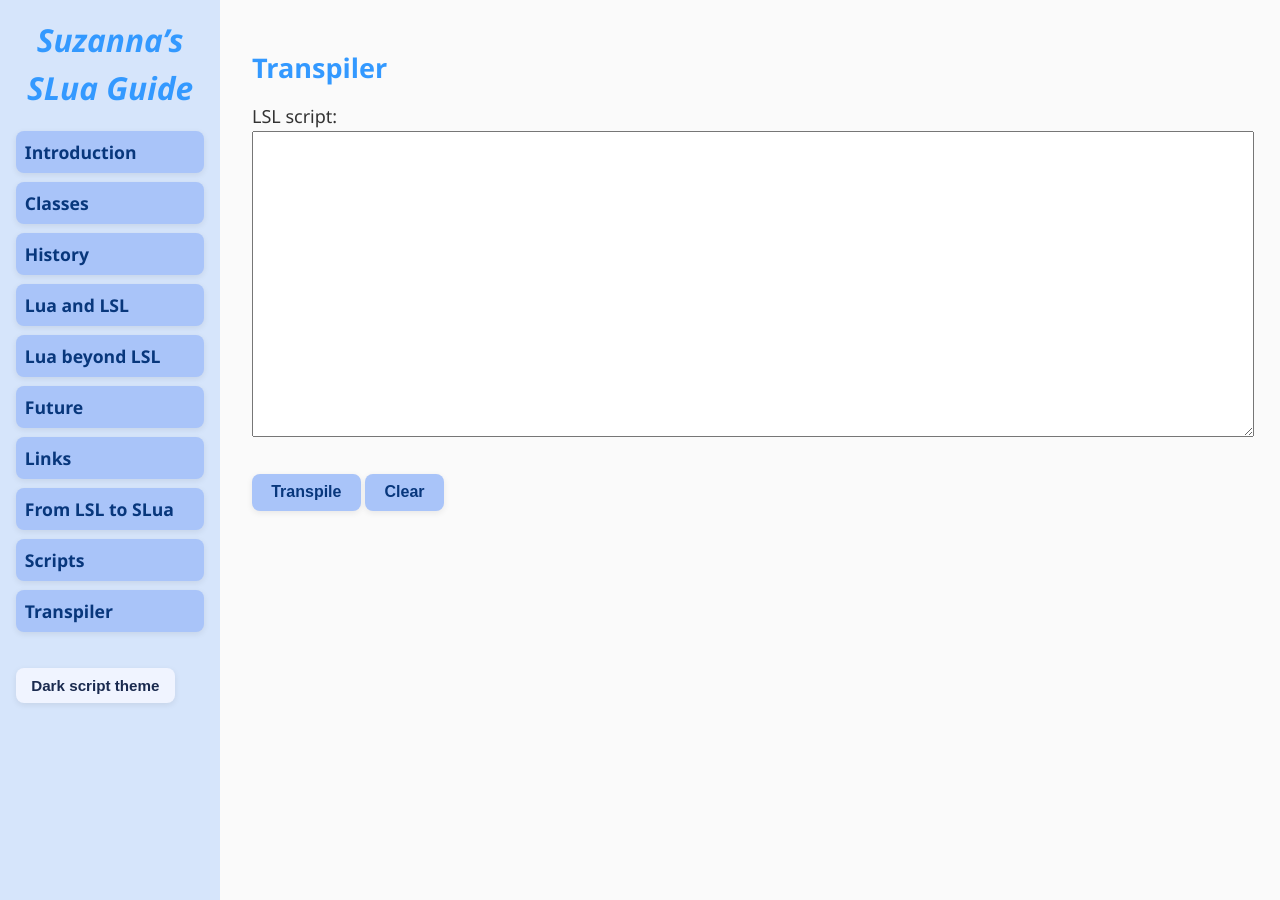
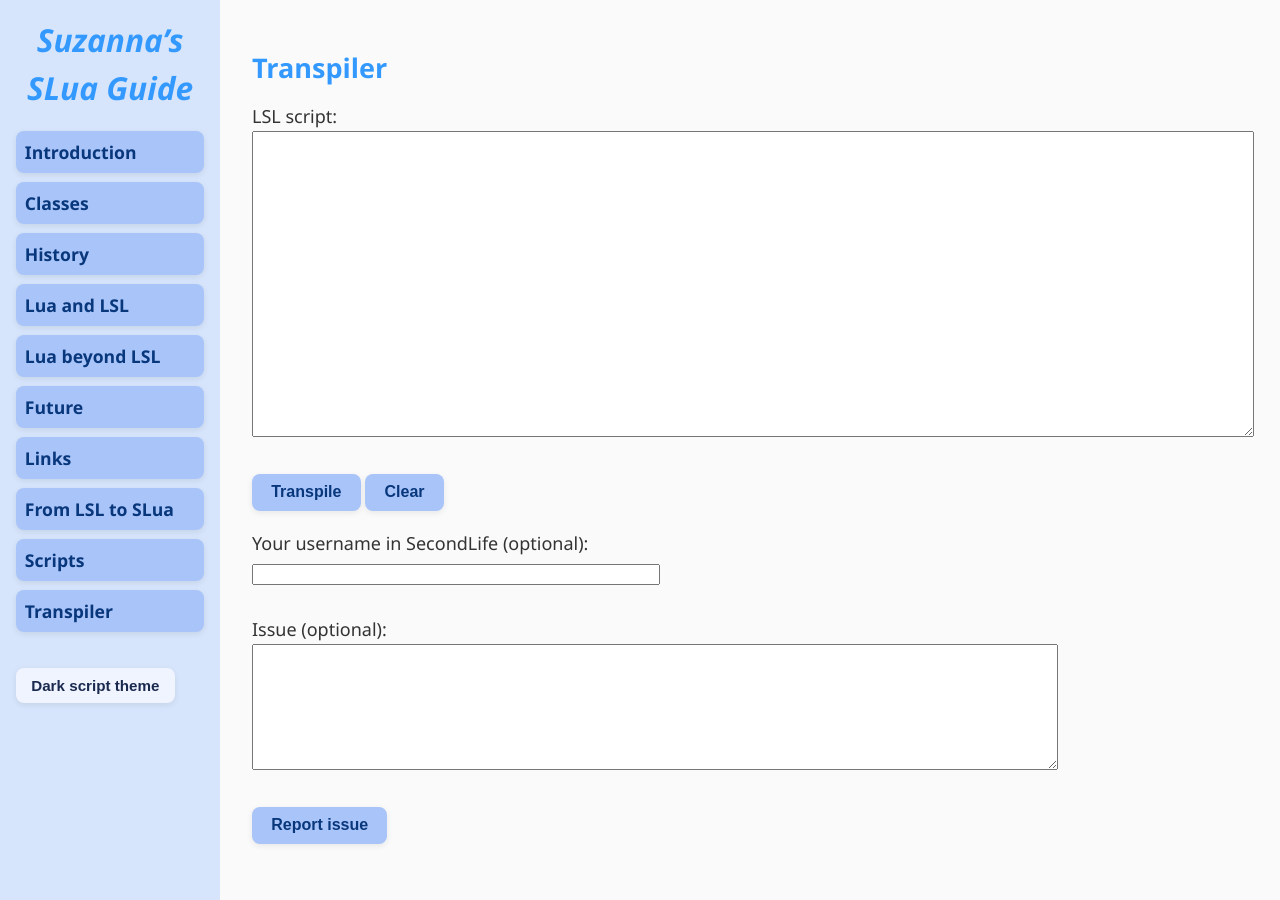
Before and after one commit to Suzanna-Linn/slua, a Jekyll site: the page built from docs/transpiler.md, in a window 1280 px wide. Built offline with Jekyll 4.4.1, drawn with Linux system fonts in a browser that asks for light colours; nearby versions of some CDN libraries; our own code applies the rules of GitHub Pages for plain Markdown files; comment, search, counter and statistics services are not loaded; some of the changed lines change nothing that is shown.

Commit message:
Update transpiler.md

```diff
--- a/docs/transpiler.md
+++ b/docs/transpiler.md
@@ -12,6 +12,16 @@
 </form>
 <div id="response" style="margin-top: 1em;"></div>
 
+<form id="issue-form">
+  <label for="username">Your username in SecondLife (optional):</label><br />
+  <input type="text" id="username" name="username" style="width: 100%; max-width: 400px;" /><br /><br />
+
+  <label for="message">Issue (optional):</label><br />
+  <textarea id="message" name="message" rows="8" style="width: 100%; max-width: 800px;"></textarea><br /><br />
+
+  <button type="button" id="issue-button" class="button">Report issue</button>
+</form>
+<div id="response-issue" style="margin-top: 1em;"></div>
 
 
 <script>
@@ -64,4 +74,29 @@ document.getElementById('clear-button').addEventListener('click', function() {
   document.getElementById('transpiled-output').textContent = '';
   document.getElementById('transpiled-container').style.display = 'none';
 });
+
+document.getElementById('issue-button').addEventListener('click', function(e) {
+
+  const url = 'https://script.google.com/macros/s/AKfycbzQ_rwXsMwF6LpVOWtclK0Mk8avcuyuCFffUtYc44x_F2EzYwUHuS9gfQq4XMumHVJ3/exec';
+  const formData = new URLSearchParams();
+  formData.append('Action', 'send mail');
+  formData.append('Subject', 'Transpiler issue: ' + document.getElementById('username').value.trim());
+  formData.append('Html', document.getElementById('message').value.trim());
+  formData.append('Body', document.getElementById('message').value.trim());
+
+  fetch(url, {
+    method: 'POST',
+    headers: {
+      'Content-Type': 'application/x-www-form-urlencoded'
+    },
+    body: formData.toString()
+  })
+  .then(() => {
+    document.getElementById('response-issue').innerText = 'Thank you! Your issue report has been sent.';
+    document.getElementById('issue-form').reset();
+  })
+  .catch(() => {
+    document.getElementById('response-issue').innerText = 'Oops! Something went wrong. Please try again later.';
+  });
+});
 </script>
```
